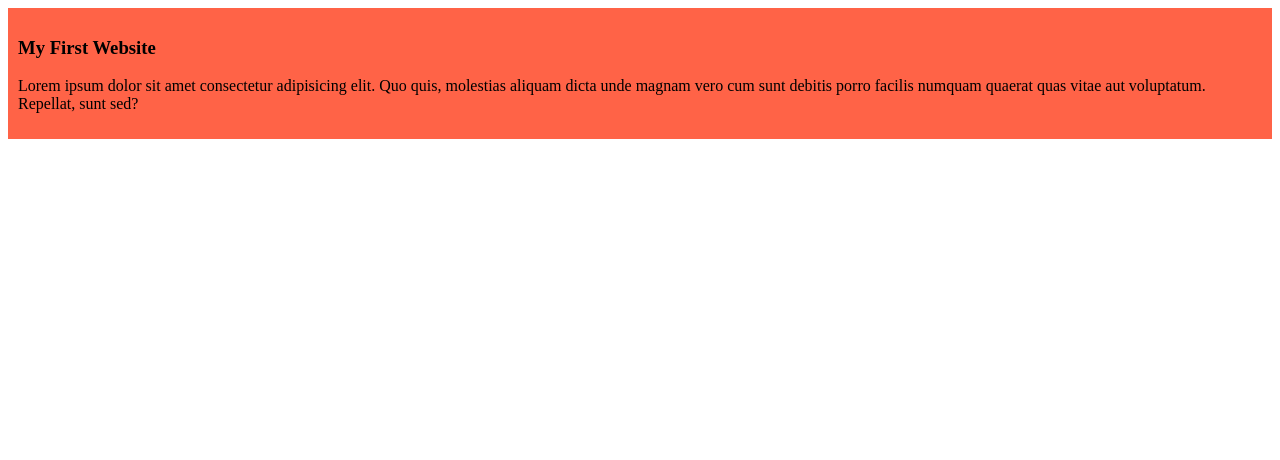
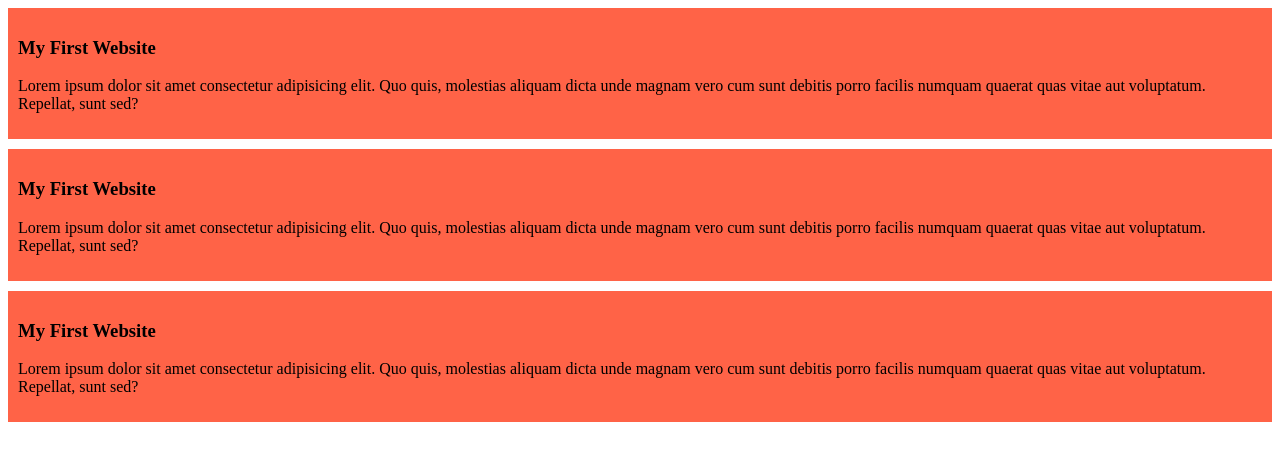
Before and after one commit to qazimustafijur/my-simple-website, a plain HTML site: page index.html in a window 1280 px wide. Drawn offline with Linux system fonts and the light colour scheme.

Commit message:
added three blog

```diff
--- a/index.html
+++ b/index.html
@@ -11,5 +11,13 @@
         <h3>My First Website</h3>
         <p>Lorem ipsum dolor sit amet consectetur adipisicing elit. Quo quis, molestias aliquam dicta unde magnam vero cum sunt debitis porro facilis numquam quaerat quas vitae aut voluptatum. Repellat, sunt sed?</p>
     </div>
+    <div>
+        <h3>My First Website</h3>
+        <p>Lorem ipsum dolor sit amet consectetur adipisicing elit. Quo quis, molestias aliquam dicta unde magnam vero cum sunt debitis porro facilis numquam quaerat quas vitae aut voluptatum. Repellat, sunt sed?</p>
+    </div>
+    <div>
+        <h3>My First Website</h3>
+        <p>Lorem ipsum dolor sit amet consectetur adipisicing elit. Quo quis, molestias aliquam dicta unde magnam vero cum sunt debitis porro facilis numquam quaerat quas vitae aut voluptatum. Repellat, sunt sed?</p>
+    </div>
 </body>
 </html>
--- a/styles/blog.css
+++ b/styles/blog.css
@@ -1,4 +1,5 @@
 div{
     background-color: tomato;
     padding: 10px;
+    margin-bottom: 10px;  ;
 }
```
